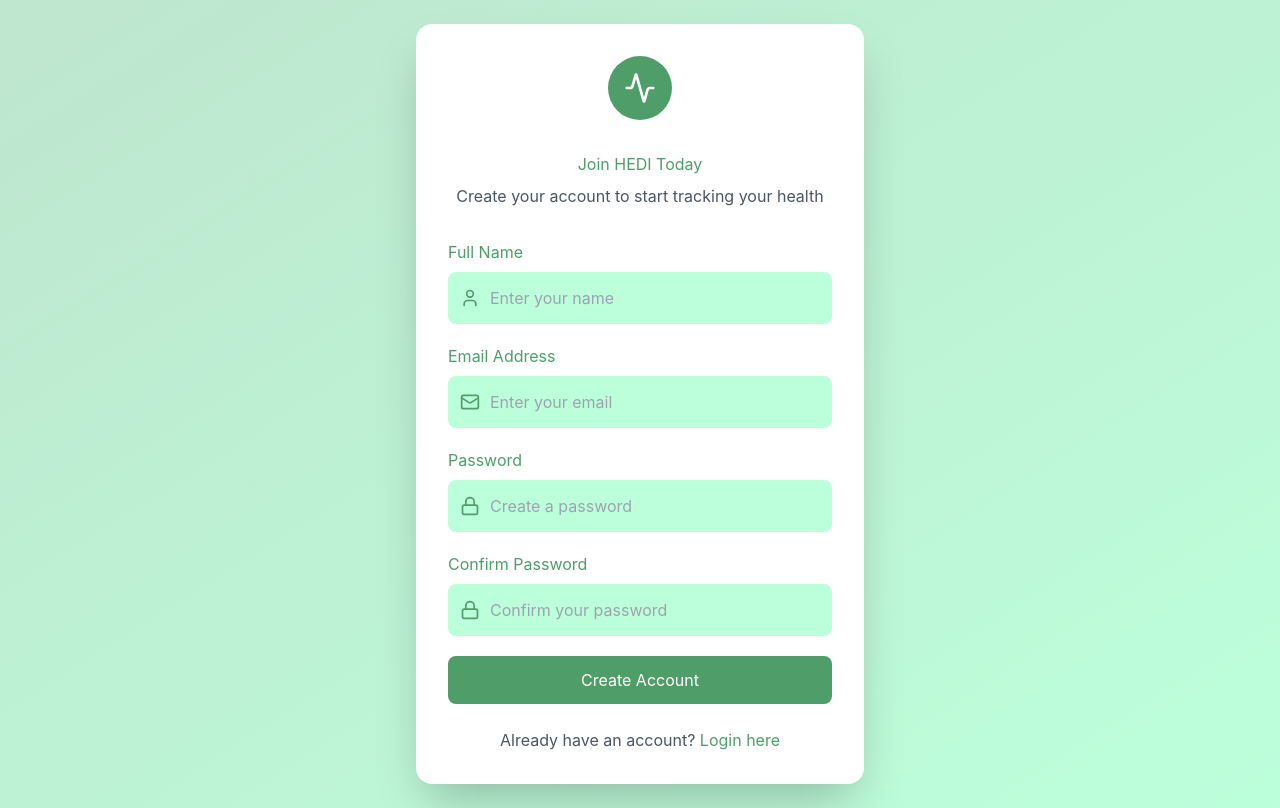
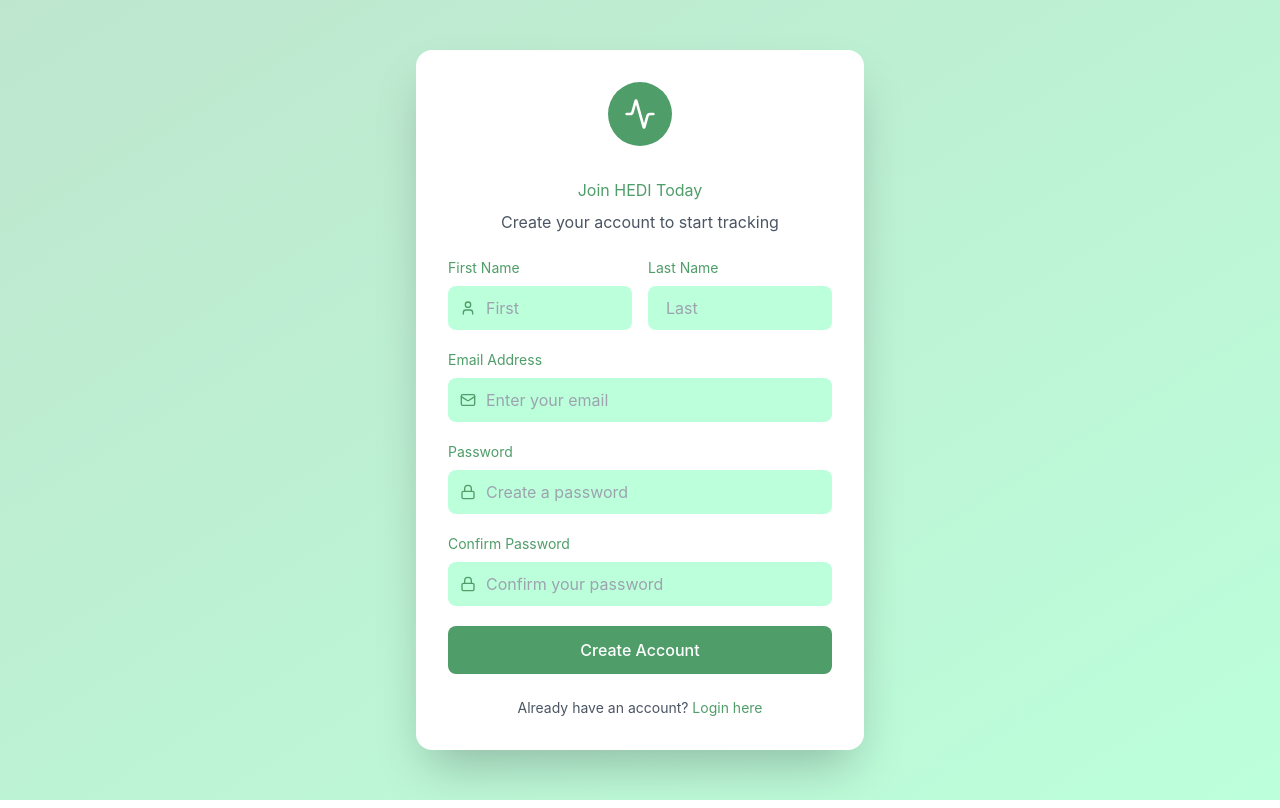
Before and after one commit to MHN176350/HEDI_UI, a React (Vite) app: page /register in a window 1280 px wide. Built offline with nearby package versions, Linux system fonts and the light colour scheme.

Commit message:
Added basic Auth

```diff
--- a/src/pages/RegisterPage.jsx
+++ b/src/pages/RegisterPage.jsx
@@ -1,22 +1,50 @@
 import { useState } from "react";
 import { Link, useNavigate } from "react-router";
 import { Activity, Mail, Lock, User } from "lucide-react";
+import { authService } from "../services/authService";
 
 export default function RegisterPage() {
-  const [name, setName] = useState("");
-  const [email, setEmail] = useState("");
-  const [password, setPassword] = useState("");
-  const [confirmPassword, setConfirmPassword] = useState("");
+  const [formData, setFormData] = useState({
+    firstName: "",
+    lastName: "",
+    email: "",
+    password: "",
+    confirmPassword: ""
+  });
+  const [error, setError] = useState("");
   const navigate = useNavigate();
 
-  const handleSubmit = (e) => {
+  const handleChange = (e) => {
+    setFormData({ ...formData, [e.target.name]: e.target.value });
+  };
+
+  const handleSubmit = async (e) => {
     e.preventDefault();
-    if (password !== confirmPassword) {
-      alert("Passwords don't match!");
+    setError("");
+
+    if (formData.password !== formData.confirmPassword) {
+      setError("Passwords do not match!");
       return;
     }
-    // Mock registration - in real app, send to backend
-    navigate("/dashboard");
+
+    try {
+      const response = await authService.register({
+        firstName: formData.firstName,
+        lastName: formData.lastName,
+        email: formData.email,
+        password: formData.password
+      });
+
+      if (response.status === "SUCCESS") {
+        // Save the token returned by RegisterResponse[cite: 1]
+        localStorage.setItem("token", response.data.token);
+        navigate("/dashboard");
+      } else {
+        setError(response.message || "Registration failed");
+      }
+    } catch (err) {
+      setError("Cannot connect to server. Please try again later.");
+    }
   };
 
   return (
@@ -27,96 +55,96 @@ export default function RegisterPage() {
             <Activity className="w-8 h-8 text-white" />
           </div>
         </div>
+        <h1 className="text-center text-[#4f9d69] mb-2">Join HEDI Today</h1>
+        <p className="text-center text-gray-600 mb-6">Create your account to start tracking</p>
 
-        <h1 className="text-center text-[#4f9d69] mb-2">
-          Join HEDI Today
-        </h1>
-        <p className="text-center text-gray-600 mb-8">
-          Create your account to start tracking your health
-        </p>
+        {error && <div className="mb-4 p-3 bg-red-100 text-red-600 rounded-lg text-sm">{error}</div>}
 
         <form onSubmit={handleSubmit} className="space-y-5">
-          <div>
-            <label className="block text-[#4f9d69] mb-2">
-              Full Name
-            </label>
-            <div className="relative">
-              <User className="absolute left-3 top-1/2 -translate-y-1/2 w-5 h-5 text-[#4f9d69]" />
+          <div className="grid grid-cols-2 gap-4">
+            <div>
+              <label className="block text-[#4f9d69] mb-2 text-sm">First Name</label>
+              <div className="relative">
+                <User className="absolute left-3 top-1/2 -translate-y-1/2 w-4 h-4 text-[#4f9d69]" />
+                <input
+                  type="text"
+                  name="firstName"
+                  value={formData.firstName}
+                  onChange={handleChange}
+                  placeholder="First"
+                  className="w-full pl-9 pr-4 py-2 bg-[#bcffdb] border-2 border-transparent rounded-lg focus:outline-none focus:border-[#4f9d69] transition-colors"
+                  required
+                />
+              </div>
+            </div>
+            <div>
+              <label className="block text-[#4f9d69] mb-2 text-sm">Last Name</label>
               <input
                 type="text"
-                value={name}
-                onChange={(e) => setName(e.target.value)}
-                placeholder="Enter your name"
-                className="w-full pl-10 pr-4 py-3 bg-[#bcffdb] border-2 border-transparent rounded-lg focus:outline-none focus:border-[#4f9d69] transition-colors"
+                name="lastName"
+                value={formData.lastName}
+                onChange={handleChange}
+                placeholder="Last"
+                className="w-full px-4 py-2 bg-[#bcffdb] border-2 border-transparent rounded-lg focus:outline-none focus:border-[#4f9d69] transition-colors"
                 required
               />
             </div>
           </div>
 
           <div>
-            <label className="block text-[#4f9d69] mb-2">
-              Email Address
-            </label>
+            <label className="block text-[#4f9d69] mb-2 text-sm">Email Address</label>
             <div className="relative">
-              <Mail className="absolute left-3 top-1/2 -translate-y-1/2 w-5 h-5 text-[#4f9d69]" />
+              <Mail className="absolute left-3 top-1/2 -translate-y-1/2 w-4 h-4 text-[#4f9d69]" />
               <input
                 type="email"
-                value={email}
-                onChange={(e) => setEmail(e.target.value)}
+                name="email"
+                value={formData.email}
+                onChange={handleChange}
                 placeholder="Enter your email"
-                className="w-full pl-10 pr-4 py-3 bg-[#bcffdb] border-2 border-transparent rounded-lg focus:outline-none focus:border-[#4f9d69] transition-colors"
+                className="w-full pl-9 pr-4 py-2 bg-[#bcffdb] border-2 border-transparent rounded-lg focus:outline-none focus:border-[#4f9d69] transition-colors"
                 required
               />
             </div>
           </div>
 
           <div>
-            <label className="block text-[#4f9d69] mb-2">
-              Password
-            </label>
+            <label className="block text-[#4f9d69] mb-2 text-sm">Password</label>
             <div className="relative">
-              <Lock className="absolute left-3 top-1/2 -translate-y-1/2 w-5 h-5 text-[#4f9d69]" />
+              <Lock className="absolute left-3 top-1/2 -translate-y-1/2 w-4 h-4 text-[#4f9d69]" />
               <input
                 type="password"
-                value={password}
-                onChange={(e) => setPassword(e.target.value)}
+                name="password"
+                value={formData.password}
+                onChange={handleChange}
                 placeholder="Create a password"
-                className="w-full pl-10 pr-4 py-3 bg-[#bcffdb] border-2 border-transparent rounded-lg focus:outline-none focus:border-[#4f9d69] transition-colors"
+                className="w-full pl-9 pr-4 py-2 bg-[#bcffdb] border-2 border-transparent rounded-lg focus:outline-none focus:border-[#4f9d69] transition-colors"
                 required
               />
             </div>
           </div>
 
           <div>
-            <label className="block text-[#4f9d69] mb-2">
-              Confirm Password
-            </label>
+            <label className="block text-[#4f9d69] mb-2 text-sm">Confirm Password</label>
             <div className="relative">
-              <Lock className="absolute left-3 top-1/2 -translate-y-1/2 w-5 h-5 text-[#4f9d69]" />
+              <Lock className="absolute left-3 top-1/2 -translate-y-1/2 w-4 h-4 text-[#4f9d69]" />
               <input
                 type="password"
-                value={confirmPassword}
-                onChange={(e) => setConfirmPassword(e.target.value)}
+                name="confirmPassword"
+                value={formData.confirmPassword}
+                onChange={handleChange}
                 placeholder="Confirm your password"
-                className="w-full pl-10 pr-4 py-3 bg-[#bcffdb] border-2 border-transparent rounded-lg focus:outline-none focus:border-[#4f9d69] transition-colors"
+                className="w-full pl-9 pr-4 py-2 bg-[#bcffdb] border-2 border-transparent rounded-lg focus:outline-none focus:border-[#4f9d69] transition-colors"
                 required
               />
             </div>
           </div>
 
-          <button
-            type="submit"
-            className="w-full py-3 bg-[#4f9d69] text-white rounded-lg hover:bg-[#68d89b] transition-colors"
-          >
+          <button type="submit" className="w-full py-3 bg-[#4f9d69] text-white rounded-lg hover:bg-[#68d89b] transition-colors font-medium">
             Create Account
           </button>
         </form>
-
-        <p className="text-center mt-6 text-gray-600">
-          Already have an account?{" "}
-          <Link to="/login" className="text-[#4f9d69] hover:underline">
-            Login here
-          </Link>
+        <p className="text-center mt-6 text-gray-600 text-sm">
+          Already have an account? <Link to="/login" className="text-[#4f9d69] hover:underline">Login here</Link>
         </p>
       </div>
     </div>
--- /dev/null
+++ b/src/services/authService.js
@@ -0,0 +1,30 @@
+const API_BASE_URL = "http://localhost:8080/api/auth";
+
+export const authService = {
+  register: async (userData) => {
+    const response = await fetch(`${API_BASE_URL}/register`, {
+      method: "POST",
+      headers: { "Content-Type": "application/json" },
+      body: JSON.stringify(userData),
+    });
+    return response.json();
+  },
+
+  login: async (credentials) => {
+    const response = await fetch(`${API_BASE_URL}/login`, {
+      method: "POST",
+      headers: { "Content-Type": "application/json" },
+      body: JSON.stringify(credentials),
+    });
+    return response.json();
+  },
+
+  oauthCallback: async (oauthData) => {
+    const response = await fetch(`${API_BASE_URL}/oauth/callback`, {
+      method: "POST",
+      headers: { "Content-Type": "application/json" },
+      body: JSON.stringify(oauthData),
+    });
+    return response.json();
+  }
+};
```
Also changed, not shown: src/pages/LoginPage.jsx (+78 -30 lines).
